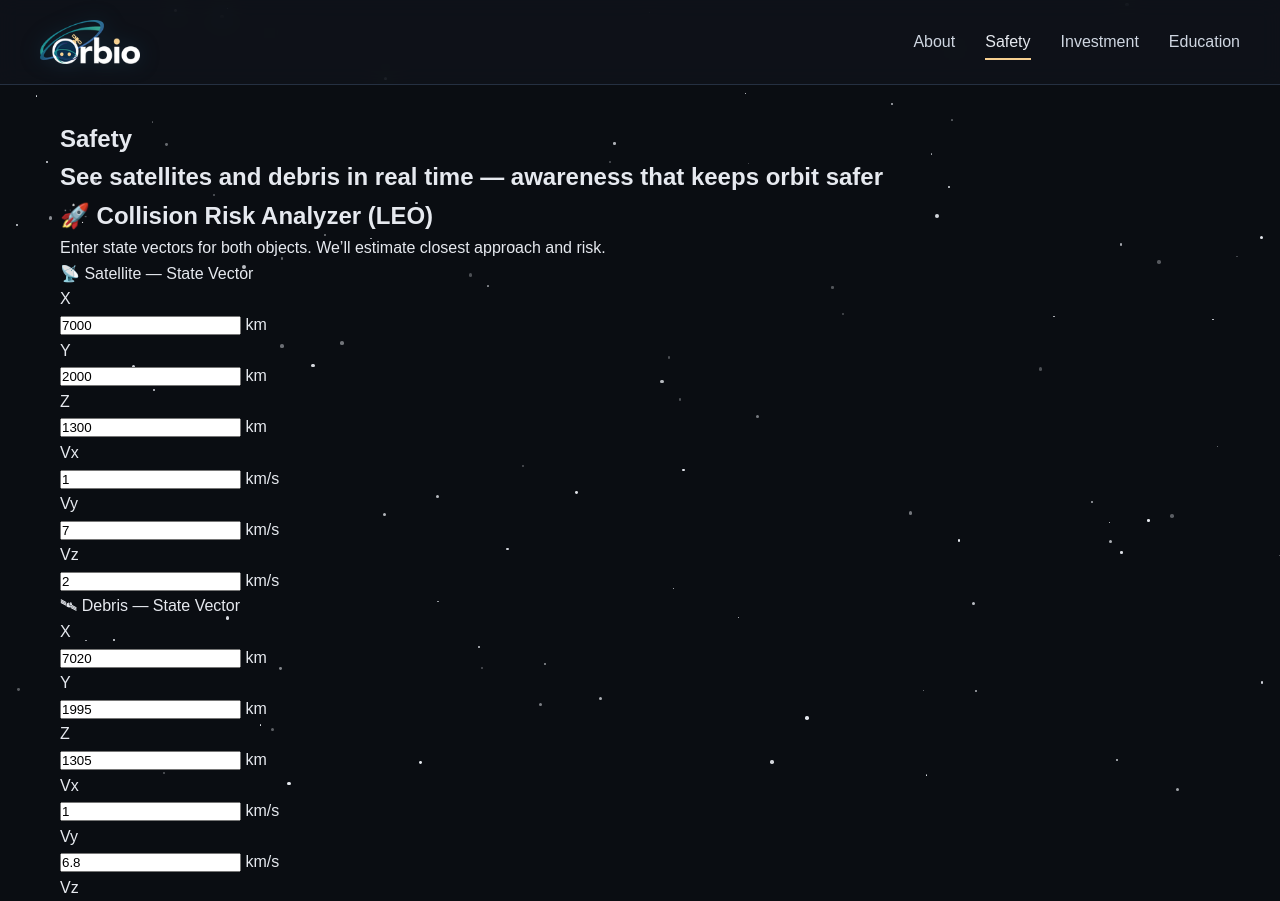
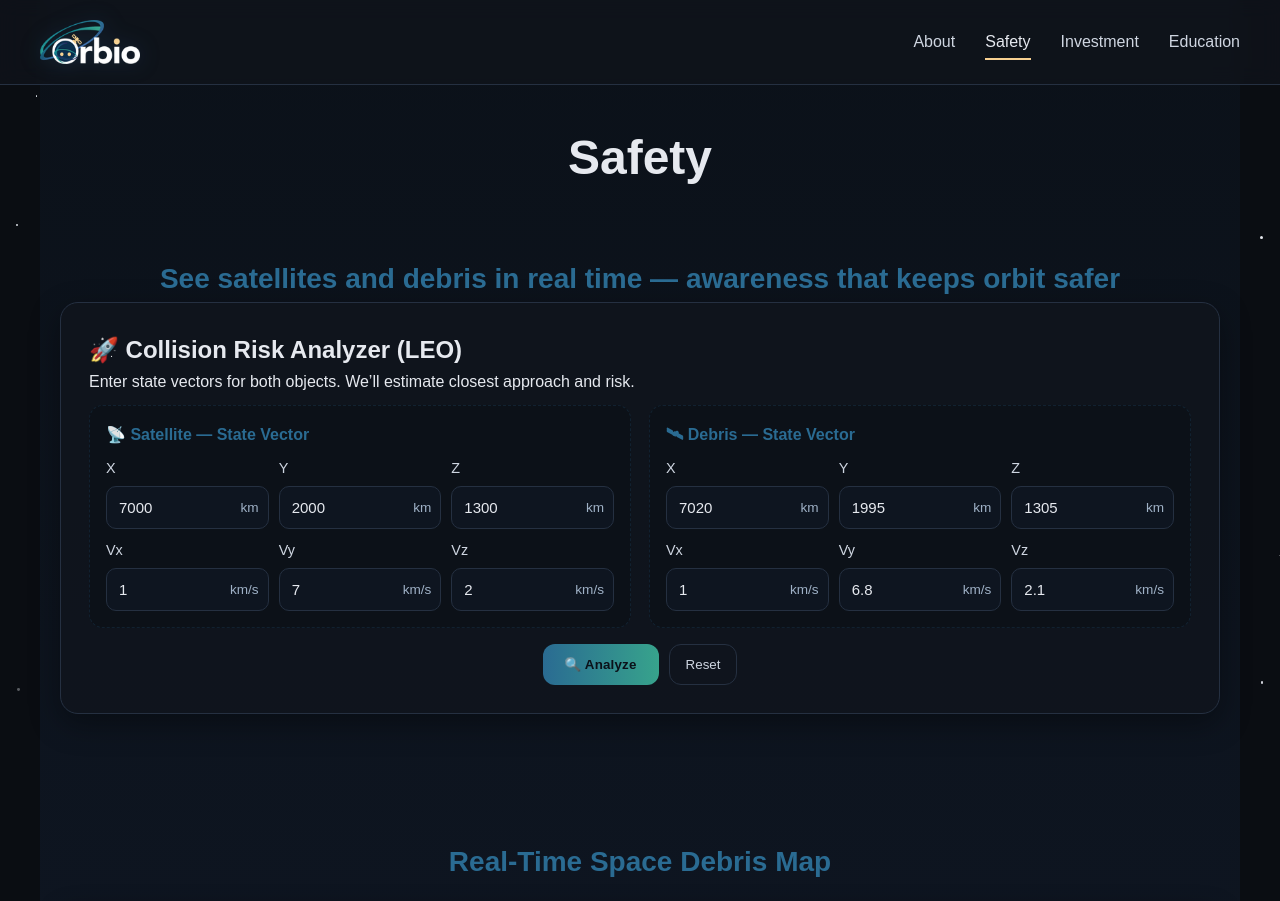
Before and after one commit to nooribrahim06/orrbio, a Flask app: page /safety in a window 1280 px wide. Shown: the top 901 px of the page. Run offline with Flask 3, Linux system fonts and the light colour scheme; grey boxes are pictures that could not be loaded.

Commit message:
safety edit

```diff
--- a/templates/safety.html
+++ b/templates/safety.html
@@ -3,111 +3,113 @@
 {% block title %}Orbio - Safety{% endblock %}
 
 {% block content %}
-<section>
-  <h2>Safety</h2>
-  <h2>See satellites and debris in real time — awareness that keeps orbit safer</h2>
+<section class="services">
+  <h2 class="section-title">Safety</h2>
+  <h2 class="section-text">See satellites and debris in real time — awareness that keeps orbit safer</h2>
 
-<div>
-  <div>
+<div class="analyzer">
+  <div class="analyzer-card">
     <h2>🚀 Collision Risk Analyzer (LEO)</h2>
     <p>Enter state vectors for both objects. We’ll estimate closest approach and risk.</p>
 
     <form method="POST" action="{{ url_for('safety') }}" id="riskForm" novalidate>
-      <div>
-        <div>
-          <div>📡 Satellite — State Vector</div>
-          <div>
-            <div>
+      <div class="form-sections">
+
+        <!-- Satellite -->
+        <div class="fieldset">
+          <div class="legend">📡 Satellite — State Vector</div>
+          <div class="form-grid">
+            <div class="field">
               <label for="sat_x">X</label>
-              <div>
+              <div class="input-wrap">
                 <input id="sat_x" name="sat_x" type="number" step="any" required value="{{ request.form.get('sat_x', 7000) }}">
-                <span>km</span>
+                <span class="unit">km</span>
               </div>
             </div>
-            <div>
+            <div class="field">
               <label for="sat_y">Y</label>
-              <div>
+              <div class="input-wrap">
                 <input id="sat_y" name="sat_y" type="number" step="any" required value="{{ request.form.get('sat_y', 2000) }}">
-                <span>km</span>
+                <span class="unit">km</span>
               </div>
             </div>
-            <div>
+            <div class="field">
               <label for="sat_z">Z</label>
-              <div>
+              <div class="input-wrap">
                 <input id="sat_z" name="sat_z" type="number" step="any" required value="{{ request.form.get('sat_z', 1300) }}">
-                <span>km</span>
+                <span class="unit">km</span>
               </div>
             </div>
 
-            <div>
+            <div class="field">
               <label for="sat_vx">Vx</label>
-              <div>
+              <div class="input-wrap">
                 <input id="sat_vx" name="sat_vx" type="number" step="any" required value="{{ request.form.get('sat_vx', 1) }}">
-                <span>km/s</span>
+                <span class="unit">km/s</span>
               </div>
             </div>
-            <div>
+            <div class="field">
               <label for="sat_vy">Vy</label>
-              <div>
+              <div class="input-wrap">
                 <input id="sat_vy" name="sat_vy" type="number" step="any" required value="{{ request.form.get('sat_vy', 7) }}">
-                <span>km/s</span>
+                <span class="unit">km/s</span>
               </div>
             </div>
-            <div>
+            <div class="field">
               <label for="sat_vz">Vz</label>
-              <div>
+              <div class="input-wrap">
                 <input id="sat_vz" name="sat_vz" type="number" step="any" required value="{{ request.form.get('sat_vz', 2) }}">
-                <span>km/s</span>
+                <span class="unit">km/s</span>
               </div>
             </div>
           </div>
         </div>
 
         <!-- Debris -->
-        <div>
-          <div>🛰 Debris — State Vector</div>
-          <div>
-            <div>
+        <div class="fieldset">
+          <div class="legend">🛰 Debris — State Vector</div>
+          <div class="form-grid">
+            <div class="field">
               <label for="deb_x">X</label>
-              <div>
+              <div class="input-wrap">
                 <input id="deb_x" name="deb_x" type="number" step="any" required value="{{ request.form.get('deb_x', 7020) }}">
-                <span>km</span>
+                <span class="unit">km</span>
               </div>
             </div>
-            <div>
+            <div class="field">
               <label for="deb_y">Y</label>
-              <div>
+              <div class="input-wrap">
                 <input id="deb_y" name="deb_y" type="number" step="any" required value="{{ request.form.get('deb_y', 1995) }}">
-                <span>km</span>
+                <span class="unit">km</span>
               </div>
             </div>
-            <div>
+            <div class="field">
               <label for="deb_z">Z</label>
-              <div>
+              <div class="input-wrap">
                 <input id="deb_z" name="deb_z" type="number" step="any" required value="{{ request.form.get('deb_z', 1305) }}">
-                <span>km</span>
+                <span class="unit">km</span>
               </div>
             </div>
 
-            <div>
+            <div class="field">
               <label for="deb_vx">Vx</label>
-              <div>
+              <div class="input-wrap">
                 <input id="deb_vx" name="deb_vx" type="number" step="any" required value="{{ request.form.get('deb_vx', 1) }}">
-                <span>km/s</span>
+                <span class="unit">km/s</span>
               </div>
             </div>
-            <div>
+            <div class="field">
               <label for="deb_vy">Vy</label>
-              <div>
+              <div class="input-wrap">
                 <input id="deb_vy" name="deb_vy" type="number" step="any" required value="{{ request.form.get('deb_vy', 6.8) }}">
-                <span>km/s</span>
+                <span class="unit">km/s</span>
               </div>
             </div>
-            <div>
+            <div class="field">
               <label for="deb_vz">Vz</label>
-              <div>
+              <div class="input-wrap">
                 <input id="deb_vz" name="deb_vz" type="number" step="any" required value="{{ request.form.get('deb_vz', 2.1) }}">
-                <span>km/s</span>
+                <span class="unit">km/s</span>
               </div>
             </div>
           </div>
@@ -115,14 +117,14 @@
 
       </div>
 
-      <div>
-        <button type="submit">🔍 Analyze</button>
-        <button type="reset">Reset</button>
+      <div class="actions">
+        <button type="submit" class="analyze-btn">🔍 Analyze</button>
+        <button type="reset" class="reset-btn">Reset</button>
       </div>
     </form>
 
     {% if result %}
-    <div>
+    <div class="result-card">
       <h3>📊 Results</h3>
       <table>
         <tr><th>Closest Distance</th><td>{{ result.min_dist }} km</td></tr>
@@ -130,8 +132,9 @@
         <tr><th>Risk Evaluation</th><td>{{ result.risk }}</td></tr>
         <tr><th>Threat Level</th><td>{{ result.risk_percentage }} %</td></tr>
       </table>
-      <div>
-        <div id="progress-bar">
+      <div class="progress-container">
+        <div id="progress-bar"
+             class="progress-bar {% if result.risk_percentage < 30 %}low{% elif result.risk_percentage < 70 %}medium{% else %}high{% endif %}">
           {{ result.risk_percentage }}%
         </div>
       </div>
@@ -140,6 +143,17 @@
   </div>
 </div>
 <br>
+<div class="debris-map">
+  <h2 class="section-text">Real-Time Space Debris Map</h2>
+  <div class="debris-frame">
+    <iframe
+      src="https://stuffin.space/"
+      title="Real-Time Space Debris Visualization"
+      loading="lazy"
+      allowfullscreen>
+    </iframe>
+  </div>
+</div>
 
 </section>
 {% endblock %}
```
